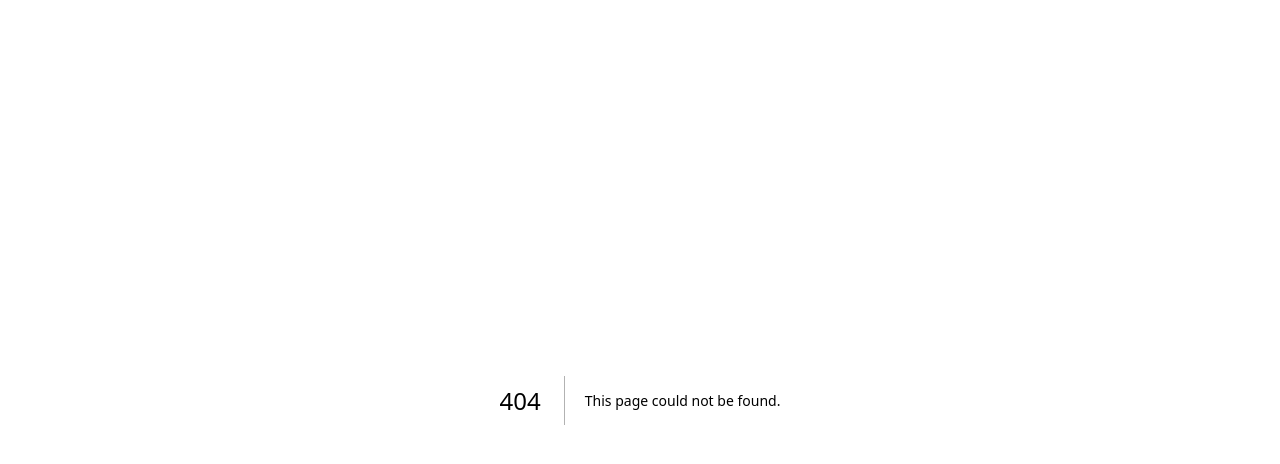
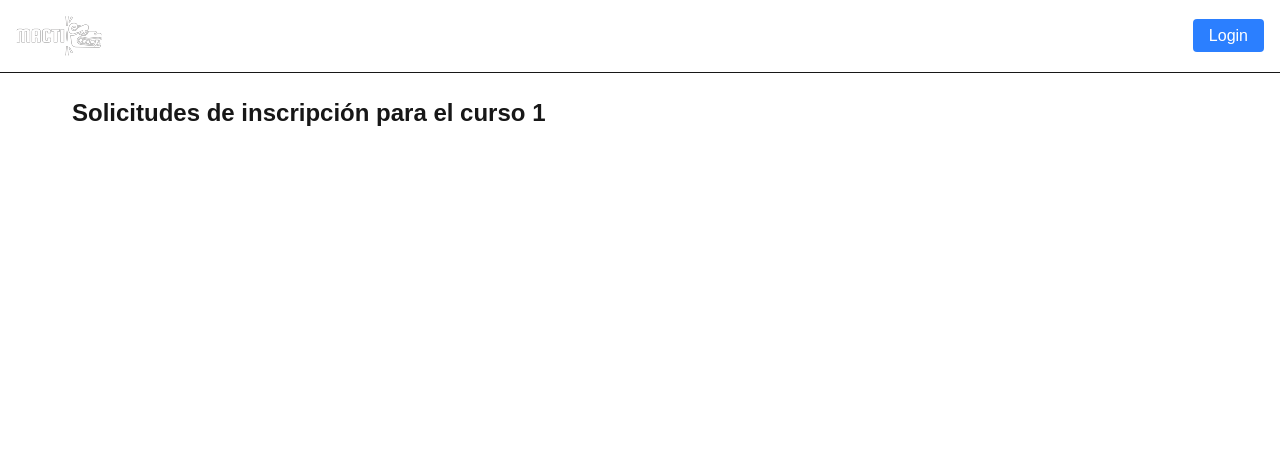
Before and after one commit to CarlosGunter/macti-frontend, a Next.js app: page /1/solicitudes/1 in a window 1280 px wide. Before the commit this address had no page. Shown: the top 464 px of the page. Built offline with nearby package versions, Linux system fonts and the light colour scheme.

Commit message:
feat: se añadió la página de solicitudes de inscripción y se actualizaron los componentes relacionados

```diff
--- a/src/app/[institute]/perfil/page.tsx
+++ b/src/app/[institute]/perfil/page.tsx
@@ -1,6 +1,12 @@
 import CourseCard from "@/domains/courses/components/CourseCard";
 
-export default function PerfilPage() {
+interface PerfilPageProps {
+  params: {
+    institute: string;
+  };
+}
+
+export default function PerfilPage({ params }: PerfilPageProps) {
   return (
     <div className="grid gap-8">
       <h1 className="text-2xl font-bold">Perfil de usuario</h1>
@@ -11,12 +17,14 @@ export default function PerfilPage() {
       </div>
 
       <div className="grid gap-4">
-        <h2>Cursos inscritos/administrados</h2>
+        <h2>Cursos administrados:</h2>
         <div className="grid grid-cols-1 gap-4">
           {Array.from({ length: 5 }).map((_, index) => (
             <CourseCard key={index}
+            id={`${index + 1}`}
             title={`Curso ${index + 1}`}
             description={`Descripción del curso ${index + 1}`}
+            institute={params.institute}
             />
           ))}
         </div>
--- /dev/null
+++ b/src/app/[institute]/solicitudes/[course_id]/page.tsx
@@ -0,0 +1,15 @@
+interface SolicitudesPageProps {
+  params: {
+    course_id: string;
+  };
+}
+
+export default function SolicitudesPage({ params }: SolicitudesPageProps) {
+  const { course_id } = params;
+
+  return (
+    <div>
+      <h1 className="text-2xl font-bold mb-4">Solicitudes de inscripción para el curso {course_id}</h1>
+    </div>
+  );
+}
--- a/src/domains/courses/components/CourseCard.tsx
+++ b/src/domains/courses/components/CourseCard.tsx
@@ -1,9 +1,12 @@
 interface CourseCardProps {
+  id: string;
   title: string;
   description: string;
+  institute: string;
 }
 
-export default function CourseCard({ title, description }: CourseCardProps) {
+export default function CourseCard({ id, title, description, institute }: CourseCardProps) {
+
   return (
     <section className="flex justify-between w-full p-4 border rounded shadow">
       <div>
@@ -11,7 +14,7 @@ export default function CourseCard({ title, description }: CourseCardProps) {
         <p>{description}</p>
       </div>
       <div className="flex gap-2 items-center">
-        <a href="/solicitudes" className="px-4 py-2 bg-blue-500 text-white rounded">
+        <a href={`/${institute}/solicitudes/${id}`} className="px-4 py-2 bg-blue-500 text-white rounded">
           Solicitudes
         </a>
       </div>
```
